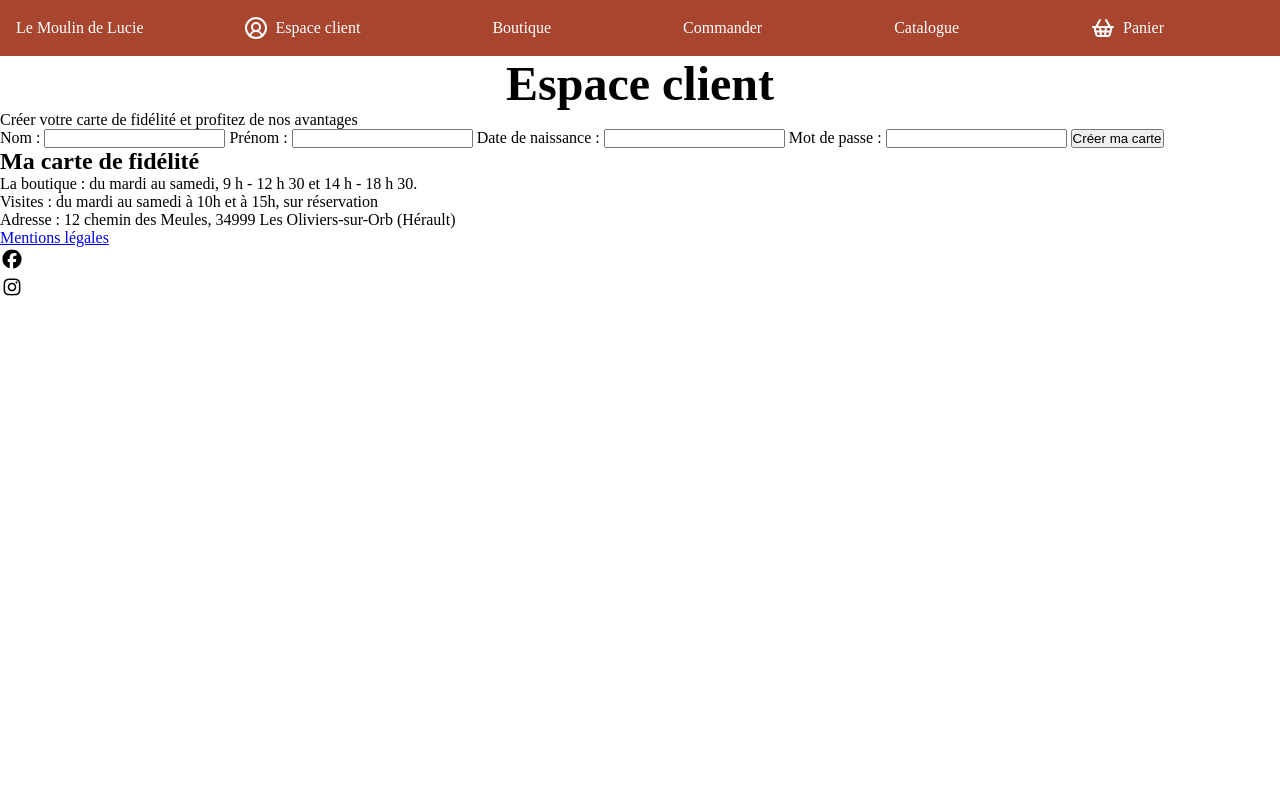
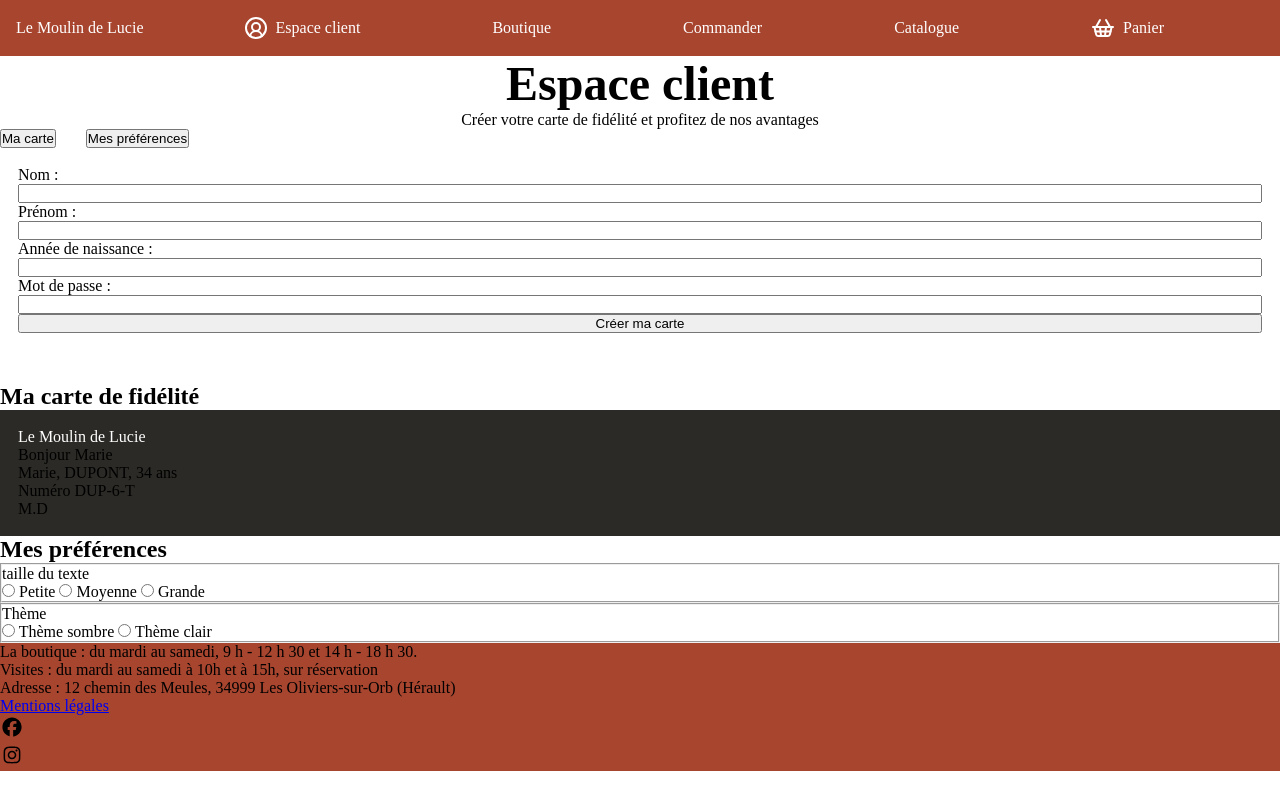
Before and after one commit to WOLF-Delphine/moulin-de-lucie, a plain HTML site: page espace-client.html in a window 1280 px wide. Drawn offline with Linux system fonts and the light colour scheme.

Commit message:
Add tabs and preferences panel to the customer area

```diff
--- a/css/global.css
+++ b/css/global.css
@@ -148,11 +148,50 @@ h3 {
   border-radius: var(--button-corner);              /* coins arrondis */
   box-shadow: 0 12px 32px rgba(43, 42, 38, 0.18);   /* ombre douce */
 }
-
+footer{
+  background-color: var(--color-terre-cuite);
+}
 footer img{
   width: 24px;
   height: 24px;
 }
+
+
+
+
+
+
+
+
+/*ESPACE CLIENT*/
+
+.section-user{
+
+
+}
+.tab{
+  display: flex;
+  gap: 30px;
+  align-items: center;
+}
+.form{
+  display: flex;
+  flex-direction: column;
+  padding: 18px;
+  margin-bottom: 32px;
+}
+.user{
+  text-align: center;
+}
+.card{
+  background-color: var(--color-noir-olive);
+  padding: 18px;
+}
+.card a{
+  text-decoration: none;
+  color: var(--color-blanc);
+}
+
 /*BOUTON BURGER*/
 @media (min-width: 768px) {
   .menu button {
--- a/espace-client.html
+++ b/espace-client.html
@@ -41,22 +41,30 @@
     <!--End of the Header-->
 
     <!--------------------------------------------------------------------------------------------------------------------------------------------->
-
+    <!--Main title-->
     <main>
-      <!--Main title-->
+      <section class="section-user">
         <div class="user">
           <h1>Espace client</h1>
           <p>Créer votre carte de fidélité et profitez de nos avantages</p>
         </div>
+
+        <!--Tabs-->
+        <div class="tab">
+          <button type="button">Ma carte</button>
+          <button type="button">Mes préférences</button>
+        </div>
+
+        <div class="panel-card">
           <!--Form-->
-      <form action=" ">
+          <form action=" " class="form">
             <label for="name">Nom :</label>
             <input type="text" name="name" id="name" />
 
             <label for="first-name">Prénom :</label>
             <input type="text" name="first-name" id="first-name" />
 
-        <label for="year-of-birth">Date de naissance :</label>
+            <label for="year-of-birth">Année de naissance :</label>
             <input type="number" name="year-of-birth" id="year-of-birth" />
 
             <label for="password">Mot de passe :</label>
@@ -66,9 +74,37 @@
           </form>
 
           <!--loyalty card-->
-      <div>
+
           <h2>Ma carte de fidélité</h2>
+          <div class="card">
+            <!--TODO : a fait office de logo pour le moment-->
+            <a href="./index.html">Le Moulin de Lucie</a>
+            <p>Bonjour <span>Marie</span></p>
+            <p><span>Marie, DUPONT, 34 ans</span></p>
+            <p>Numéro <span>DUP-6-T</span></p>
+            <p><span>M.D</span></p>
           </div>
+        </div>
+        <div class="panel-preferences">
+          <h2>Mes préférences</h2>
+          <fieldset>
+            <p>taille du texte</p>
+            <input type="radio" name="text" id="size-S" />
+            <label for="size">Petite</label>
+            <input type="radio" name="text" id="size-M" />
+            <label for="size">Moyenne</label>
+            <input type="radio" name="text" id="size-L" />
+            <label for="size">Grande</label>
+          </fieldset>
+          <fieldset>
+            <p>Thème</p>
+            <input type="radio" name="theme" id="dark-mode" />
+            <label for="theme">Thème sombre</label>
+            <input type="radio" name="theme" id="light-mode" />
+            <label for="theme">Thème clair</label>
+          </fieldset>
+        </div>
+      </section>
     </main>
 
     <!--Start of the Footer-->
```
Also changed, not shown: mentions-legales.html (+3 -3 lines). Lines whose indentation alone changed are shown as unchanged.
